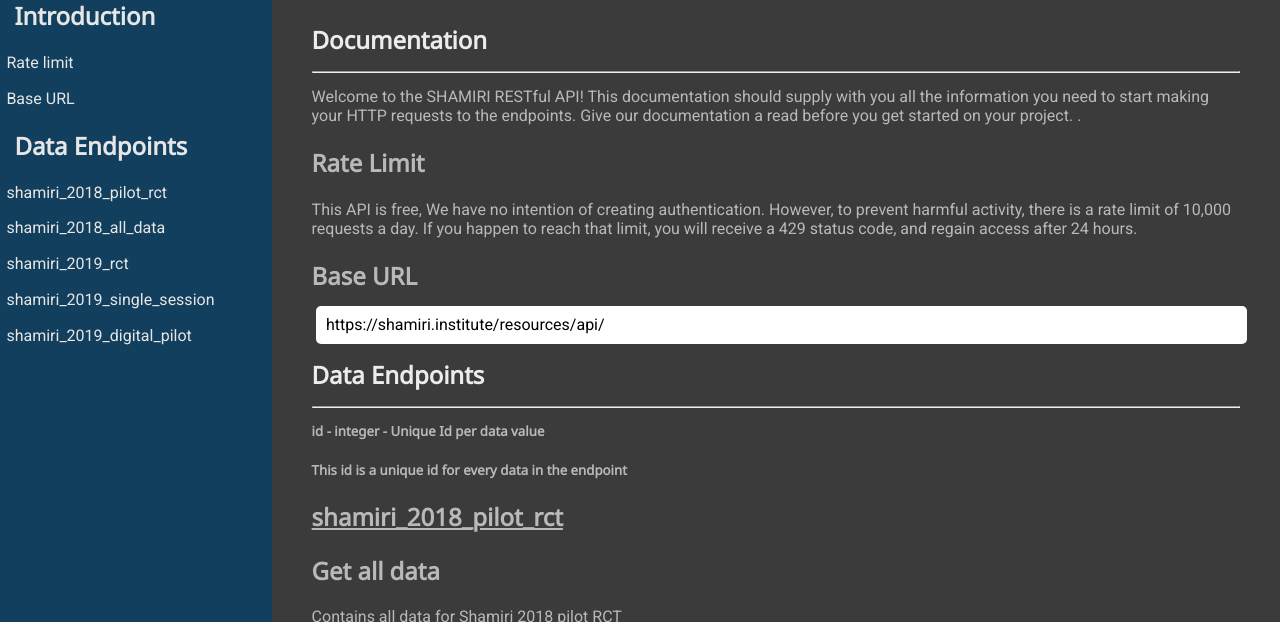
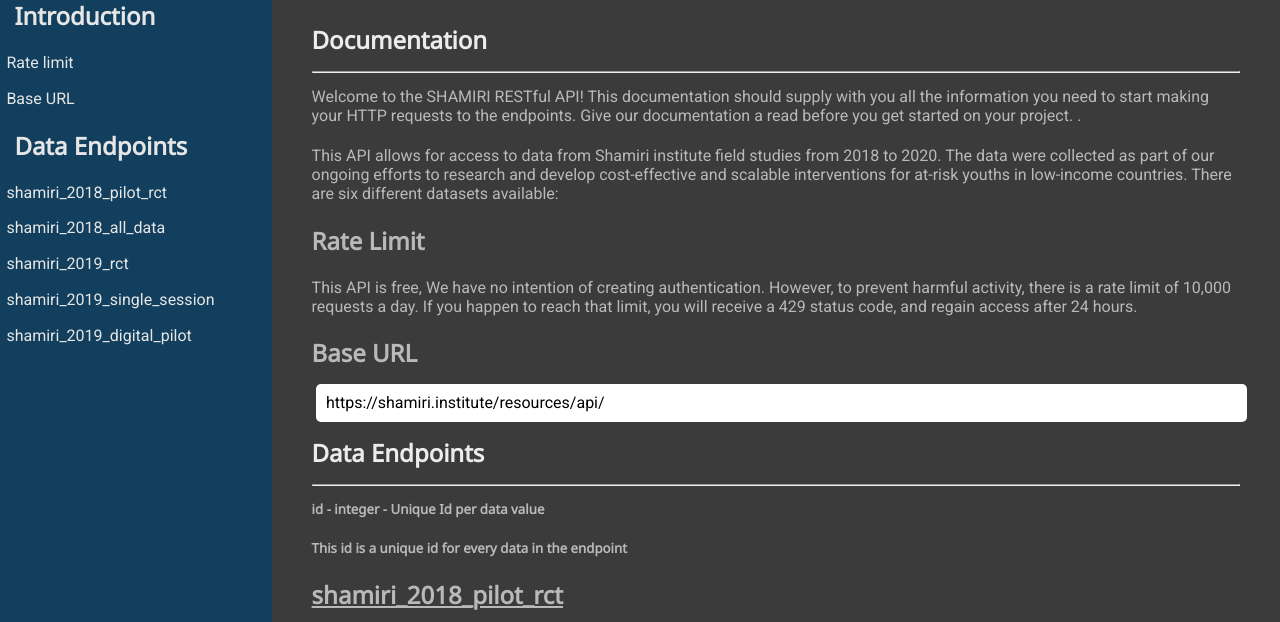
Before and after one commit to hinn254/documentation-page, a website: page dist/index.html in a window 1280 px wide. Shown: the part 152-774 px from the top of the page. Drawn offline with Linux system fonts and the light colour scheme.

Commit message:
modified paragraph

```diff
--- a/dist/index.html
+++ b/dist/index.html
@@ -36,6 +36,7 @@
                 your HTTP requests to the endpoints. Give our documentation a
                 read before you get started on your project. .
               </p>
+              <p>This API allows for access to data from Shamiri institute field studies from 2018 to 2020. The data were collected as part of our ongoing efforts to research and develop cost-effective and scalable interventions for at-risk youths in low-income countries. There are six different datasets available:</p>
             </div>
             <div class="rates">
               <h4>Rate Limit</h4>
```
